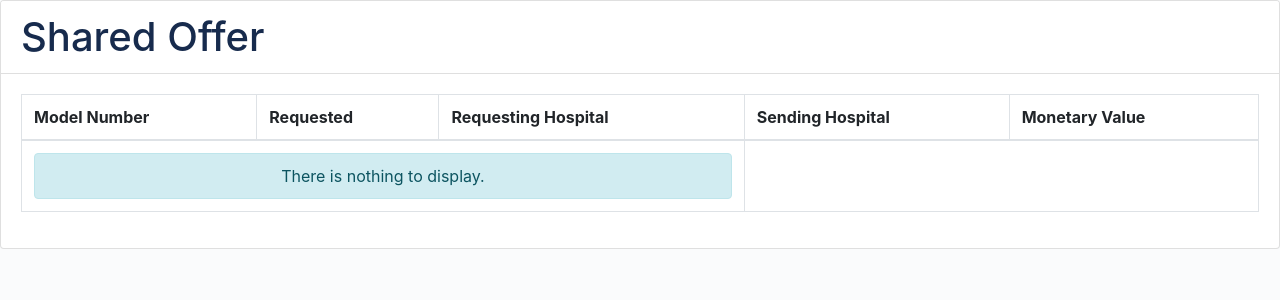
After one commit to Jarred28/covid-ventilator, a Django app: template templates/hospital_group/offer.html in a window 1280 px wide. The commit adds this page. Shown: the top 300 px of the page. Run offline with Django 3.2, Linux system fonts and the light colour scheme; the template is opened without the code that fills it, so the values that code supplies are empty; some libraries are stand-ins or nearby versions.

Commit message:
add shared offer screen on ceo dashboard

```diff
--- a/templates/hospital_group/dashboard.html
+++ b/templates/hospital_group/dashboard.html
@@ -24,10 +24,11 @@
           <td>{{ ventRequest.offer }}</td>
           <td>
             <div class="d-flex">
-              <a class="btn btn-dark" href="{% url 'ceo-approve' ventRequest.batchid  %}">Detail</a>
+              <a class="btn btn-dark text-nowrap" href="{% url 'ceo-sharedoffer' ventRequest.batchid  %}">View Offer</a>
+              <a class="btn btn-dark text-nowrap ml-1" href="{% url 'ceo-approve' ventRequest.batchid  %}">Detail</a>
               <form action="{% url 'ventilator-approve' ventRequest.batchid %}" method="POST" class="mb-0 ml-1">
                 {% csrf_token %}
-                <button class="btn btn-dark" type="submit">Approve</button>
+                <button class="btn btn-dark text-nowrap" type="submit">Approve</button>
               </form>
             </div>
           </td>
--- /dev/null
+++ b/templates/hospital_group/offer.html
@@ -0,0 +1,45 @@
+{% extends 'new_base.html' %}
+{% load rest_framework %}
+
+{% block head %}
+<title>Shared Offer - HospitalGroup CEO</title>
+{% endblock %}
+
+{% block content %}
+<div class="card">
+  <h1 class="card-header bg-white">Shared Offer</h1>
+  <div class="card-body">
+    <table class="table table-bordered">
+      <thead>
+        <tr>
+          <th>Model Number</th>
+          <th>Requested</th>
+          <th>Requesting Hospital</th>
+          <th>Sending Hospital</th>
+          <th>Monetary Value</th>
+        </tr>
+      </thead>
+      <tbody>
+        {% for ventilator in ventilators %}
+        <tr>
+          <td>{{ ventilator.model_num }}</td>
+          <td>{{ ventilator.order.num_requested }}</td>
+          <td>{{ ventilator.order.requesting_hospital.name }}</td>
+          <td>{{ ventilator.order.sending_hospital.name }}</td>
+          <td>{{ ventilator.monetary_value }}</td>
+        </tr>
+        {% endfor %}
+        {% if ventilators|length == 0 %}
+        <tr>
+          <td colspan="3">
+            <div class="alert alert-info mb-0 text-center">
+              There is nothing to display.
+            </div>
+          </td>
+        </tr>
+        {% endif %}
+      </tbody>
+    </table>
+  </div>
+</div>
+{% endblock %}
--- a/templates/shared/navbar.html
+++ b/templates/shared/navbar.html
@@ -1,4 +1,5 @@
 {% if user.is_authenticated and request.get_full_path != '/' and request.get_full_path != '/accounts/login/' %}
+<header>
   <nav class="navbar navbar-expand-lg navbar-light bg-white fixed-top covid-navbar">
     <a class="navbar-brand" href="/">
       <img src="/static/imgs/logo.png" height="40" alt="logo">
@@ -21,4 +22,5 @@
       </li>
     </ul>
   </nav>
+</header>
 {% endif %}
--- a/templates/shared/sidebar.html
+++ b/templates/shared/sidebar.html
@@ -1,4 +1,5 @@
 {% if user.is_authenticated and request.get_full_path != '/' and request.get_full_path != '/accounts/login/' %}
+<aside>
   <nav class="nav bg-white flex-column covid-sidebar">
     {% if user.user_type == 'Hospital' %}
 
@@ -38,7 +39,9 @@
     <a class="nav-link {% if request.get_full_path == ceo_dashboard_url %}active{% endif %}" href="{{ ceo_dashboard_url }}">View</a>
 
     <a class="nav-link {% if 'hospitals/approve/' in request.get_full_path %}active{% endif %}" href="#">Approve</a>
+    <a class="nav-link {% if 'hospitals/offer/' in request.get_full_path %}active{% endif %}" href="#">Shared Offer</a>
 
     {% endif %}
   </nav>
+</aside>
 {% endif %}
--- a/webapp/urls.py
+++ b/webapp/urls.py
@@ -23,6 +23,7 @@ urlpatterns = [
     path('system/destination-reserve/', views.SystemDestinationReserve.as_view(), name='sys-destination-reserve'),
     path('hospitals/', views.HospitalCEO.as_view(), name='ceo-dashboard'),
     path('hospitals/approve/<batchid>', views.HospitalCEOApprove.as_view(), name='ceo-approve'),
+    path('hospitals/offer/<batchid>', views.HospitalCEOSharedOffer.as_view(), name='ceo-sharedoffer'),
     path('reset_db/', views.reset_db, name='reset-db')
 ]
 
```
Also changed, not shown: templates/hospital_group/approve.html (+18 -6 lines), webapp/views.py (+15 -0 lines). Lines whose indentation alone changed are shown as unchanged.
